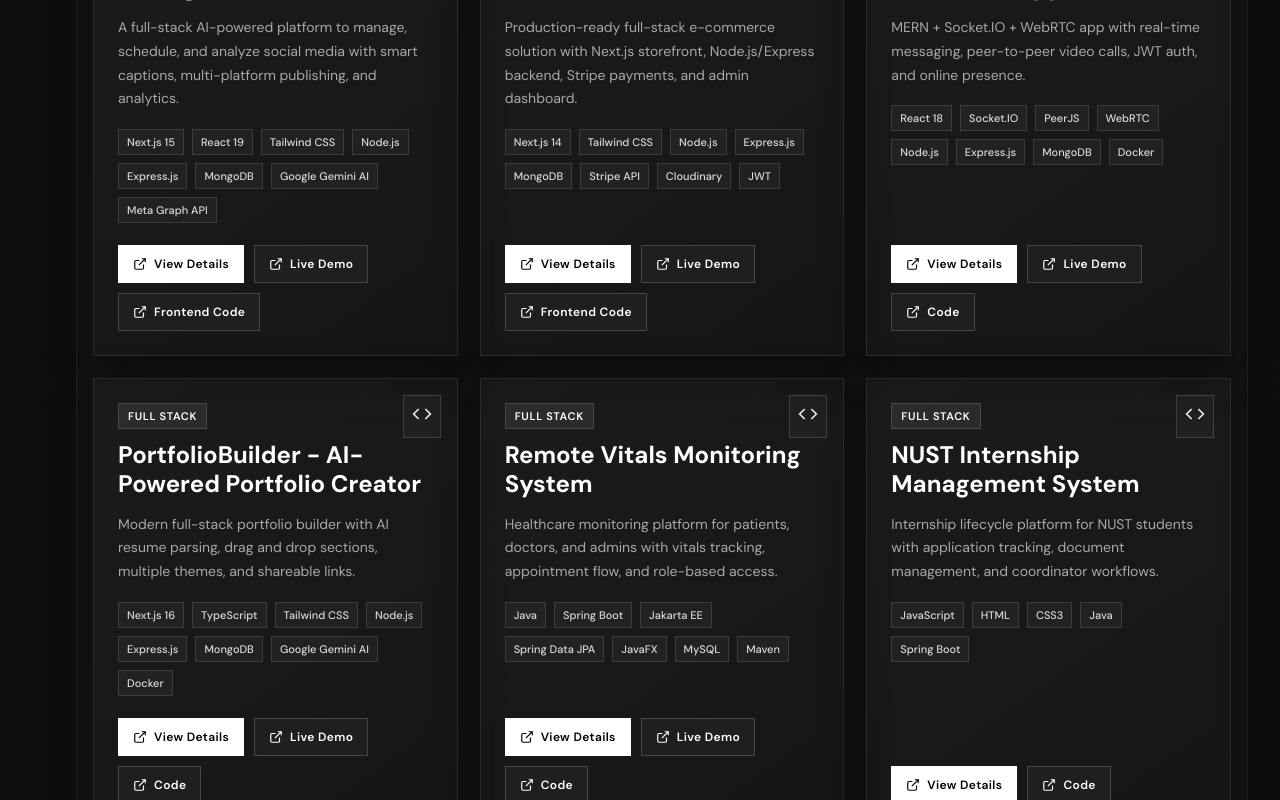
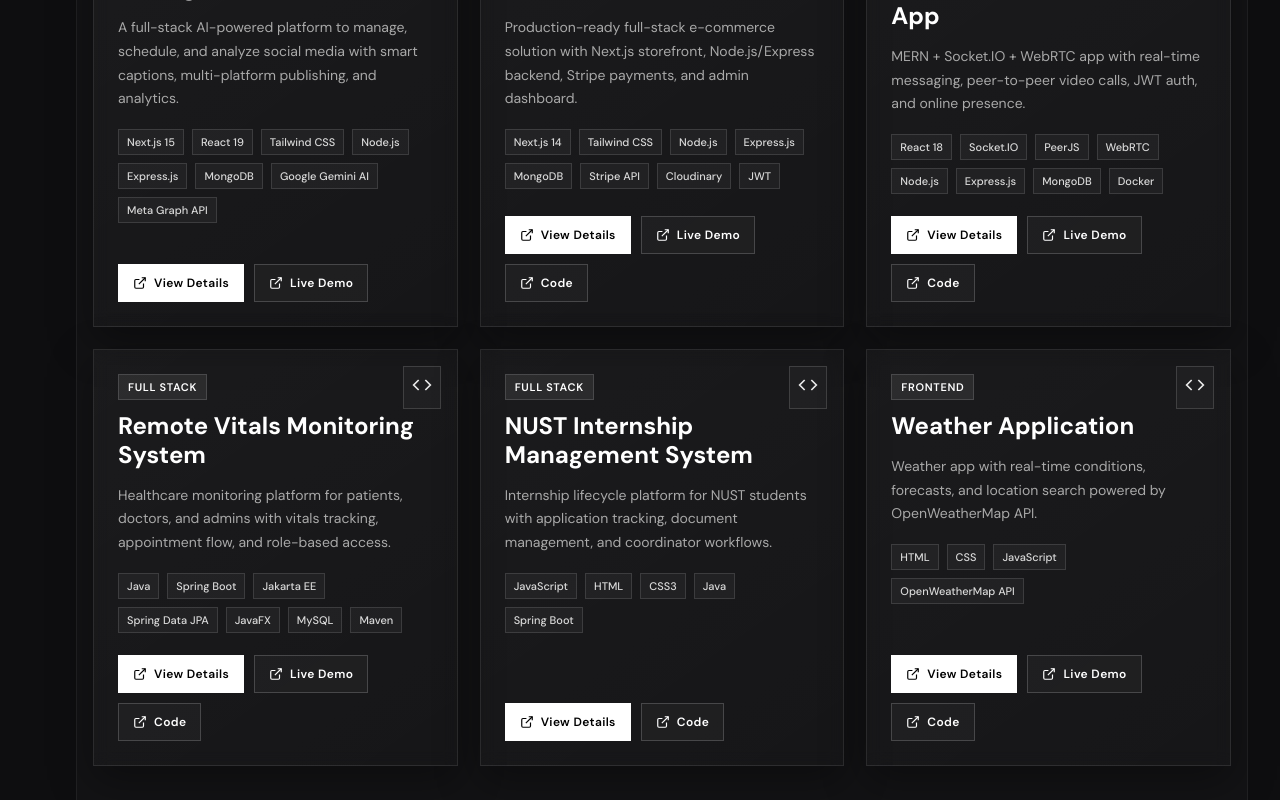
Before and after one commit to zeeshan-890/portfolio-1, a Next.js app: page / in a window 1280 px wide. Shown: the part 1420-2220 px from the top of the page. Built offline with nearby package versions, Linux system fonts and the light colour scheme.

Commit message:
feat: Update project URLs and titles for improved accuracy and consistency

```diff
--- a/app/data/portfolioData.ts
+++ b/app/data/portfolioData.ts
@@ -81,11 +81,8 @@ export const projects: PortfolioProject[] = [
       "Meta Graph API",
     ],
     category: "Full Stack",
-    liveUrl: "https://client-autoreach-ai.vercel.app/",
-    githubUrls: {
-      frontend: "https://github.com/zeeshan-890/client-autoreach-ai",
-      backend: "https://github.com/zeeshan-890/server-autoreach-ai",
-    },
+    liveUrl: "www.viralix.dev/",
+
   },
   {
     id: "ecommerce-website",
@@ -103,15 +100,12 @@ export const projects: PortfolioProject[] = [
       "JWT",
     ],
     category: "Full Stack",
-    liveUrl: "https://ecommerce-client-roan-one.vercel.app/",
-    githubUrls: {
-      frontend: "https://github.com/zeeshan-890/ecommerce-client",
-      backend: "https://github.com/zeeshan-890/ecommerce-server",
-    },
+    liveUrl: "https://handphone.app.zeeshan-abbas.tech/",
+   githubUrl: "https://github.com/zeeshan-890/handphone",
   },
   {
     id: "chat-videocall-app",
-    title: "FullStack Realtime Chat & Video Call App",
+    title: "Converza - FullStack Realtime Chat & Video Call App",
     shortDescription:
       "MERN + Socket.IO + WebRTC app with real-time messaging, peer-to-peer video calls, JWT auth, and online presence.",
     technologies: [
@@ -125,28 +119,10 @@ export const projects: PortfolioProject[] = [
       "Docker",
     ],
     category: "Full Stack",
-    liveUrl: "https://chat-videocall.app.viralix.dev",
+    liveUrl: "https://converza.app.zeeshan-abbas.tech",
     githubUrl: "https://github.com/zeeshan-890/Chat-App",
   },
-  {
-    id: "portfolio-builder",
-    title: "PortfolioBuilder - AI-Powered Portfolio Creator",
-    shortDescription:
-      "Modern full-stack portfolio builder with AI resume parsing, drag and drop sections, multiple themes, and shareable links.",
-    technologies: [
-      "Next.js 16",
-      "TypeScript",
-      "Tailwind CSS",
-      "Node.js",
-      "Express.js",
-      "MongoDB",
-      "Google Gemini AI",
-      "Docker",
-    ],
-    category: "Full Stack",
-    liveUrl: "https://portfolio-builder.app.viralix.dev/",
-    githubUrl: "https://github.com/zeeshan-890/latest-portfolio-builder",
-  },
+
   {
     id: "remote-vitals-monitoring",
     title: "Remote Vitals Monitoring System",
@@ -211,7 +187,7 @@ export const projects: PortfolioProject[] = [
       "Recharts",
     ],
     category: "Full Stack",
-    liveUrl: "https://financer.app.viralix.dev/",
+    liveUrl: "https://financer.app.zeeshan-abbas.tech/",
     githubUrl: "https://github.com/zeeshan-890/financer",
   },
 ];
```
